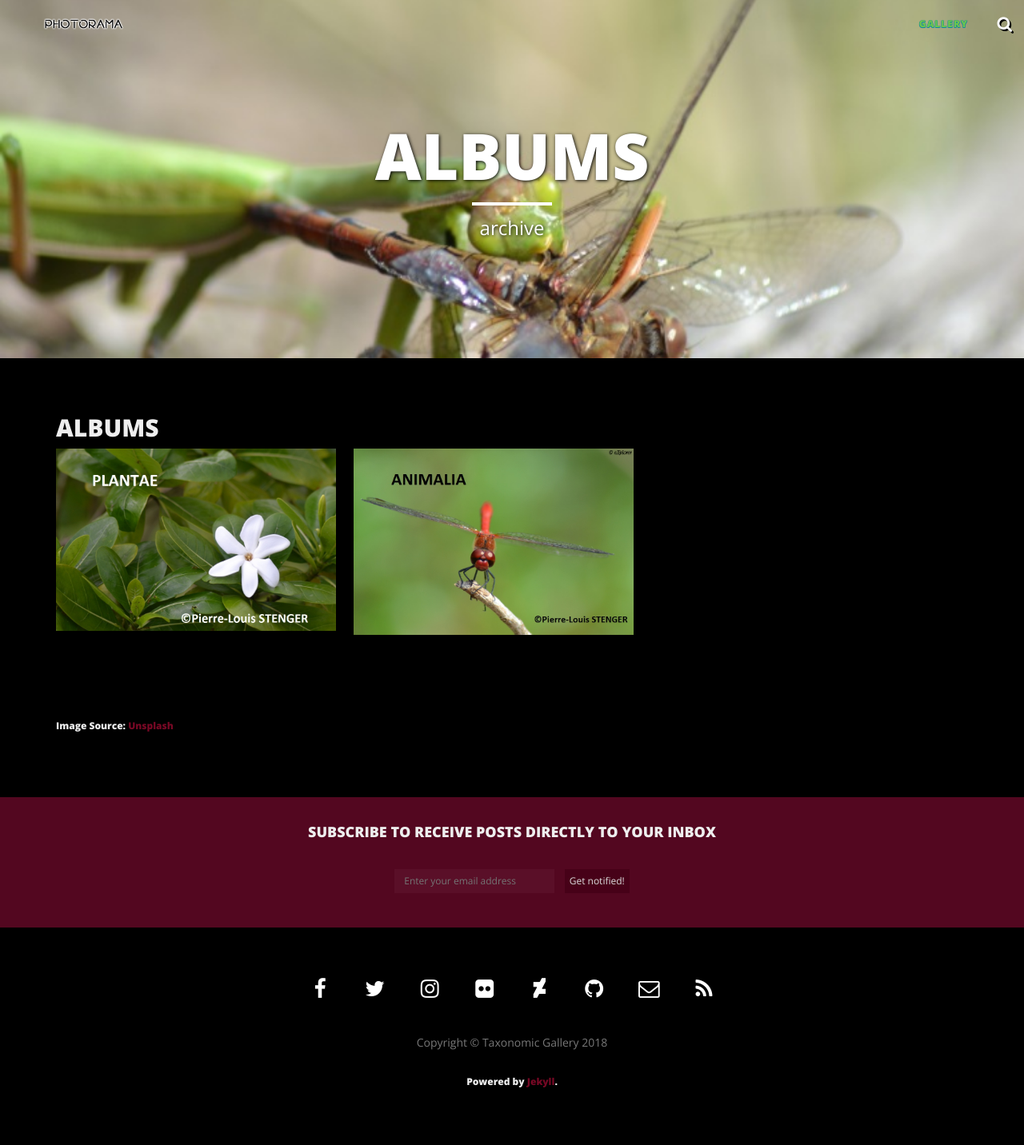
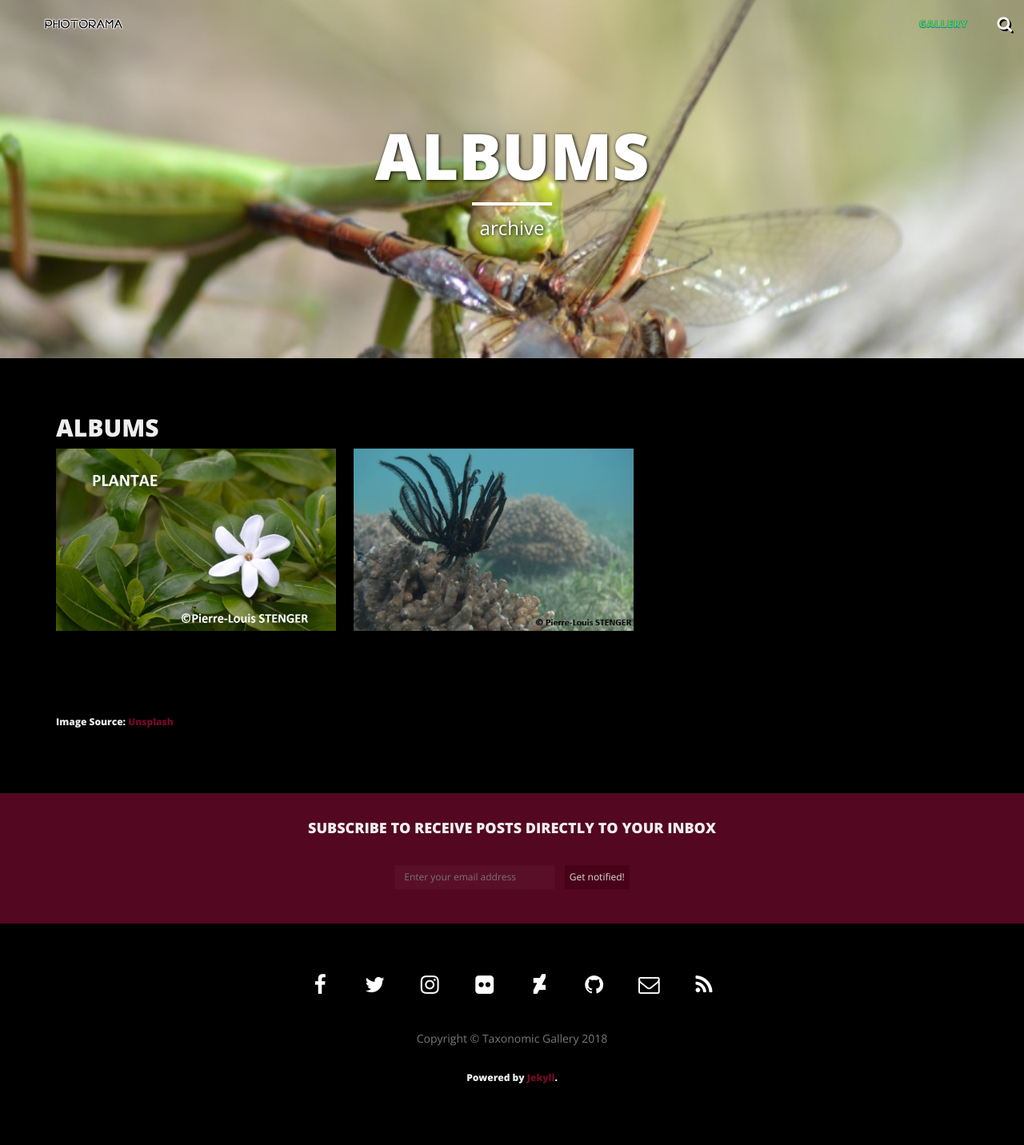
Before and after one commit to PLStenger/Taxonomic-Gallery, a Jekyll site: the page built from gallery/index.html, in a window 1280 px wide. Shown: the whole page at 80% size. Built offline with Jekyll 4.4.1, drawn with Linux system fonts in a browser that asks for light colours; nearby versions of some CDN libraries.

Commit message:
Update index.html

```diff
--- a/gallery/index.html
+++ b/gallery/index.html
@@ -9,7 +9,7 @@ images:
    gallery-folder: /gallery/plantae/
    gallery-name: Plantae
    gallery-date: January 2018
- - image_path: /gallery/albums/animalia.jpg
+ - image_path: /img/galleries/anim/crino.jpg
    gallery-folder: /gallery/animalia/
    gallery-name: Animalia
    gallery-date: January 2018
```
